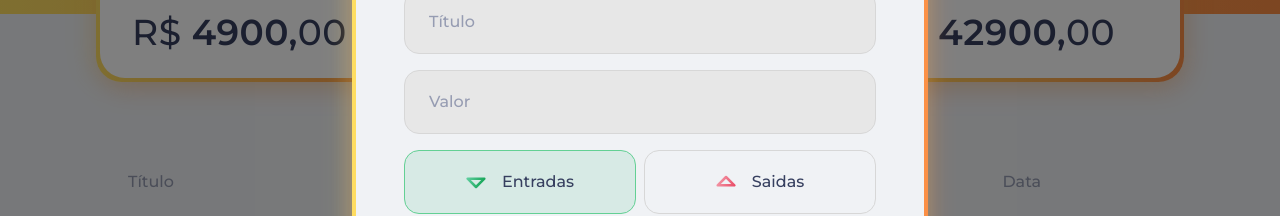
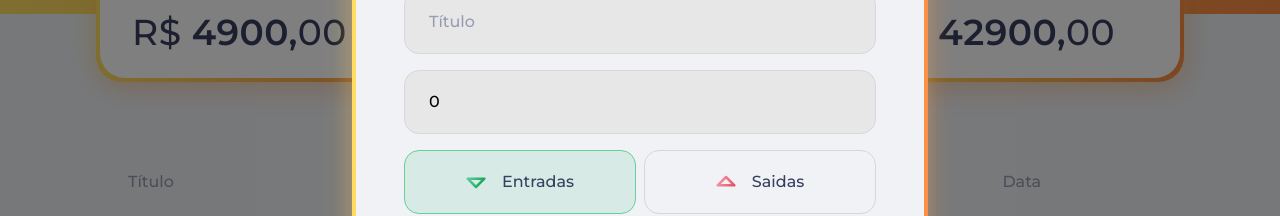
Before and after one commit to adsonsandias/Finance-Control, a React (Create React App) app: page / in a window 1280 px wide. Both pictures are taken after a click on the button 640 px from the left and 740 px from the top of the page. Shown: the part 245-461 px from the top of the page. Built offline with nearby package versions, Linux system fonts and the light colour scheme; no server answers; what miragejs would draw is missing.

Commit message:
Save Data insert

```diff
--- a/src/components/TransactionModal/index.tsx
+++ b/src/components/TransactionModal/index.tsx
@@ -1,10 +1,12 @@
+/* eslint-disable react/jsx-no-bind */
 /* eslint-disable @typescript-eslint/naming-convention */
-import React from "react";
+import React, { FormEvent } from "react";
 import Modal from "react-modal";
 
 import iconIncome from "../../assets/entrar.svg";
 import iconChose from "../../assets/fechar.svg";
 import iconDiscounts from "../../assets/saida.svg";
+import { api } from "../../services/api";
 import {
   BtnCadastrar,
   Container,
@@ -22,9 +24,17 @@ export function TransactionModal({
   isOpen,
   onRequestClose,
 }: TransactionModalProps) {
+  const [title, setTitle] = React.useState("");
+  const [value, setValue] = React.useState(0);
+  const [category, setCategory] = React.useState("");
   const [type, setType] = React.useState("deposit");
 
-  console.log(type);
+  function handleCreateTransaction(event: FormEvent) {
+    event.preventDefault();
+    const data = { title, value, category, type };
+
+    api.post("/transactions", data);
+  }
 
   return (
     <Modal
@@ -37,11 +47,22 @@ export function TransactionModal({
         <img src={iconChose} alt="Fechar Modal" />
       </BtnChose>
 
-      <Container>
+      <Container onSubmit={handleCreateTransaction}>
         <h2>Cadastrar transação</h2>
 
-        <input type="text" placeholder="Título" />
-        <input type="number" placeholder="Valor" />
+        <input
+          type="text"
+          placeholder="Título"
+          value={title}
+          onChange={({ target }) => setTitle(target.value)}
+        />
+
+        <input
+          type="number"
+          placeholder="Valor"
+          value={value}
+          onChange={({ target }) => setValue(Number(target.value))}
+        />
 
         <IncomeDiscountsContainer>
           <BtnTypeTransition
@@ -62,7 +83,12 @@ export function TransactionModal({
           </BtnTypeTransition>
         </IncomeDiscountsContainer>
 
-        <input type="text" placeholder="Categoria" />
+        <input
+          type="text"
+          placeholder="Categoria"
+          value={category}
+          onChange={({ target }) => setCategory(target.value)}
+        />
 
         <BtnCadastrar type="submit">Cadastrar</BtnCadastrar>
       </Container>
--- a/src/index.tsx
+++ b/src/index.tsx
@@ -1,25 +1,26 @@
 // eslint-disable-next-line import/no-extraneous-dependencies
-import { createServer } from "miragejs";
+import { createServer, Model } from "miragejs";
 import React from "react";
 import ReactDOM from "react-dom/client";
 
 import { App } from "./App";
 
 createServer({
+  models: {
+    transactions: Model,
+  },
+
   routes() {
     this.namespace = "api";
 
     this.get("/transactions", () => {
-      return [
-        {
-          id: 1,
-          title: "Transaction",
-          amount: 400,
-          type: "deposit",
-          category: "Food",
-          createAt: new Date(),
-        },
-      ];
+      return this.schema.all("transactions");
+    });
+
+    this.post("/transactions", (schema, request) => {
+      const data = JSON.parse(request.requestBody);
+
+      return schema.create("transactions", data);
     });
   },
 });
```
